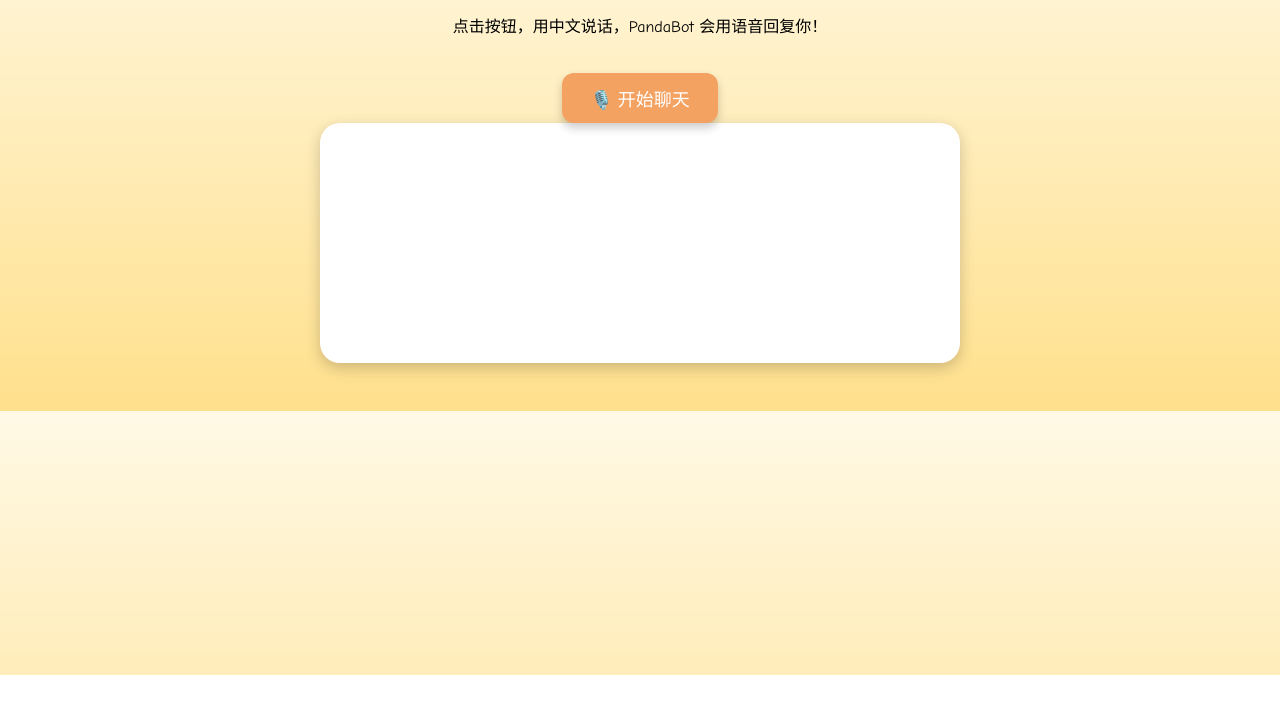
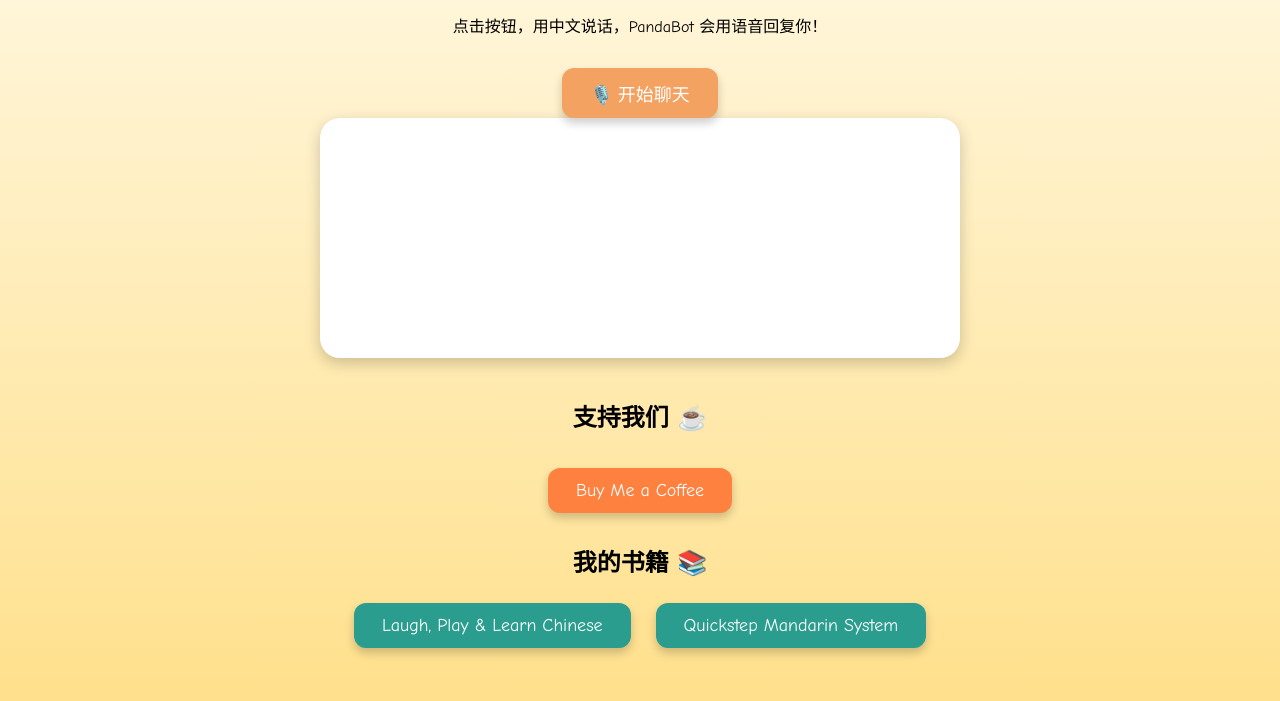
Before and after one commit to quickstepmandarin-sys/pandabot-voice, a plain HTML site: page index.html in a window 1280 px wide. Shown: the part 125-826 px from the top of the page. Before the commit the page ends 800 px from the top, so only its background shows below. Drawn offline with Linux system fonts and the light colour scheme.

Commit message:
Update index.html

```diff
--- a/index.html
+++ b/index.html
@@ -27,18 +27,26 @@
       max-height: 400px;
       text-align: left;
     }
-    button {
+    button, .buyCoffeeBtn, .bookBtn {
       font-size: 18px;
       padding: 12px 28px;
       border-radius: 12px;
       border: none;
-      background-color: #f4a261;
-      color: white;
       cursor: pointer;
       box-shadow: 0 5px 10px rgba(0,0,0,0.2);
-      margin-top: 20px;
+      margin-top: 15px;
+      text-decoration: none;
+      display: inline-block;
     }
+    button { background-color: #f4a261; color: white; }
     button:hover { background-color: #e76f51; }
+    .buyCoffeeBtn { background-color: #ff813f; color: white; }
+    .buyCoffeeBtn:hover { background-color: #e76f51; }
+    .bookBtn { background-color: #2a9d8f; color: white; margin: 5px; }
+    .bookBtn:hover { background-color: #1f7a6f; }
+    #monetization { margin-top: 40px; }
+    #books { margin-top: 30px; }
+    .bookContainer { display: flex; flex-wrap: wrap; justify-content: center; gap: 15px; }
   </style>
 </head>
 <body>
@@ -48,6 +56,21 @@
   <button id="startButton">🎙️ 开始聊天</button>
   <div id="chatOutput"></div>
 
+  <!-- Monetization Section -->
+  <div id="monetization">
+    <h2>支持我们 ☕</h2>
+    <a href="https://www.buymeacoffee.com/quickstepmandarin" target="_blank" class="buyCoffeeBtn">Buy Me a Coffee</a>
+  </div>
+
+  <!-- Book Promotion Section -->
+  <div id="books">
+    <h2>我的书籍 📚</h2>
+    <div class="bookContainer">
+      <a href="https://www.amazon.com/dp/B0FRQKHD2Q" target="_blank" class="bookBtn">Laugh, Play & Learn Chinese</a>
+      <a href="https://www.amazon.com/dp/B0D9WMGVJ5" target="_blank" class="bookBtn">Quickstep Mandarin System</a>
+    </div>
+  </div>
+
   <script>
     const recognition = new (window.SpeechRecognition || window.webkitSpeechRecognition)();
     recognition.lang = 'zh-CN';
@@ -56,15 +79,15 @@
     recognition.onresult = (event) => {
       const userText = event.results[0][0].transcript;
       appendChat('你', userText);
-      callServer(userText);
+      callServer(userText);  // Send user's message to the server
     };
 
     document.getElementById('startButton').onclick = () => recognition.start();
 
     function speak(text) {
-      const utter = new SpeechSynthesisUtterance(text);
-      utter.lang = 'zh-CN';
-      speechSynthesis.speak(utter);
+      const utterance = new SpeechSynthesisUtterance(text);
+      utterance.lang = 'zh-CN';
+      speechSynthesis.speak(utterance);
     }
 
     function appendChat(sender, text) {
@@ -83,8 +106,6 @@
         });
 
         const data = await res.json();
-
-    // Use the correct reply text
         const reply = data.raw?.text || data.reply || "我没听懂，请再说一次～";
 
         appendChat('🐼 PandaBot', reply);
@@ -94,8 +115,6 @@
         console.error("Error calling API:", err);
       }
     }
-
-
   </script>
 </body>
 </html>
```
Lines whose indentation alone changed are shown as unchanged.
